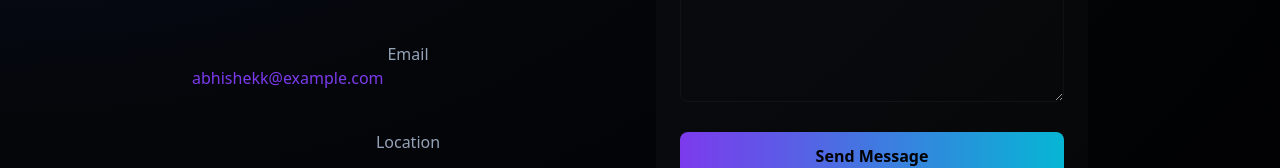
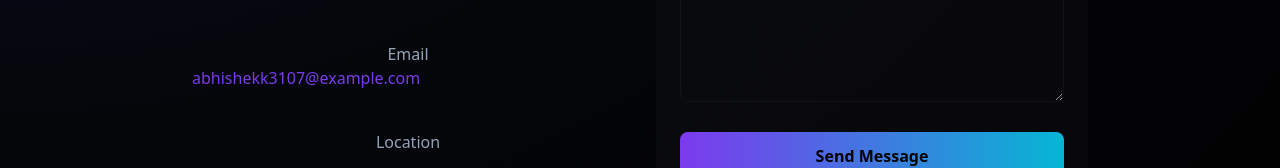
Before and after one commit to Abhishekk3107/My-Portfolio, a React (Vite) app: page /contact in a window 1280 px wide. Shown: the part 334-502 px from the top of the page. Built offline with nearby package versions, Linux system fonts and the light colour scheme.

Commit message:
Expose email in data
cgen-3f07bc2f44ad400094014f54cd1762d0

```diff
--- a/src/data.js
+++ b/src/data.js
@@ -11,7 +11,8 @@ export const portfolioData = {
       linkedin: "https://www.linkedin.com/in/abhishekkumar3107/",
       github: "https://github.com/Abhishekk3107",
       instagram: "https://www.instagram.com/abhi31_07"
-    }
+    },
+    email: "abhishekk3107@example.com"
   },
   skills: {
     "Languages & Concepts": ["JavaScript", "HTML", "CSS", "C language", "C++", "Data Structure and Algorithms", "Python", "MySQL", "MongoDB"],
```
